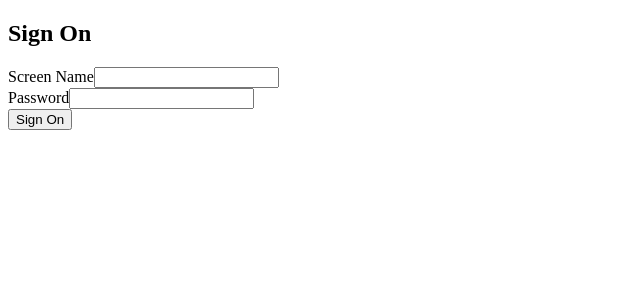
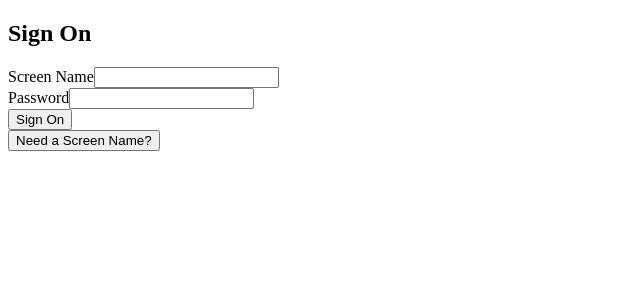
Before and after one commit to mattmuroya/poet-v0, a React (Create React App) app in the folder client/: page / in a window 1280 px wide. Shown: the top 300 px of the page, without its empty margins (0-640 px from the left). Built offline with nearby package versions, Linux system fonts and the light colour scheme.

Commit message:
add front end registration functionality

```diff
--- a/client/src/App.js
+++ b/client/src/App.js
@@ -35,6 +35,21 @@ const App = () => {
   useEffect(() => {
     if (user) setSocket(io.connect('/'));
   }, [user]);
+
+  const handleRegistration = async (screenName, password) => {
+    try {
+      const user = await axios.post('/api/users/register', {
+        screenName,
+        password
+      });
+      localStorage.setItem('savedUser', JSON.stringify(user.data));
+      setUser(user.data);
+      setErrorMessage('');
+    } catch (err) {
+      console.error(err.response.data);
+      setErrorMessage(err.response.data.error);
+    }
+  };
 
   const handleSignOn = async (screenName, password) => {
     try {
@@ -83,7 +98,10 @@ const App = () => {
     <div>
       {checkedForSavedUser && !user &&
         <div>
-          <SignOn handleSignOn={handleSignOn} />
+          <SignOn
+            handleRegistration={handleRegistration}
+            handleSignOn={handleSignOn}
+          />
           {errorMessage}
         </div>
       }
--- a/client/src/components/SignOn.js
+++ b/client/src/components/SignOn.js
@@ -1,17 +1,19 @@
 import { useState } from 'react';
 
-const SignOn = ({ handleSignOn }) => {
+const SignOn = ({ handleSignOn, handleRegistration }) => {
   const [screenName, setScreenName] = useState('');
   const [password, setPassword] = useState('');
+  const [registrationMode, setRegistrationMode] = useState(false);
 
   return (
     <div>
-      <h2>Sign On</h2>
+      <h2>{registrationMode? 'Register' : 'Sign On'}</h2>
       <form
         onSubmit={(e) => {
           e.preventDefault();
-          handleSignOn(screenName, password)}
-        }
+          !registrationMode && handleSignOn(screenName, password);
+          registrationMode && handleRegistration(screenName, password);
+        }}
       >
         <div>
           <label htmlFor="screen-name">Screen Name</label>
@@ -29,8 +31,11 @@ const SignOn = ({ handleSignOn }) => {
             onChange={(e) => setPassword(e.target.value)}
           />
         </div>
-        <button type="submit">Sign On</button>
+        <button type="submit">{registrationMode? 'Register' : 'Sign On'}</button>
       </form>
+      <button onClick={() => setRegistrationMode(!registrationMode)}>
+        {registrationMode ? 'Already have a Screen Name?' : 'Need a Screen Name?'}
+      </button>
     </div>
   );
 };
```
Also changed, not shown: 2 other files (tests, documents, lock files or other folders).
